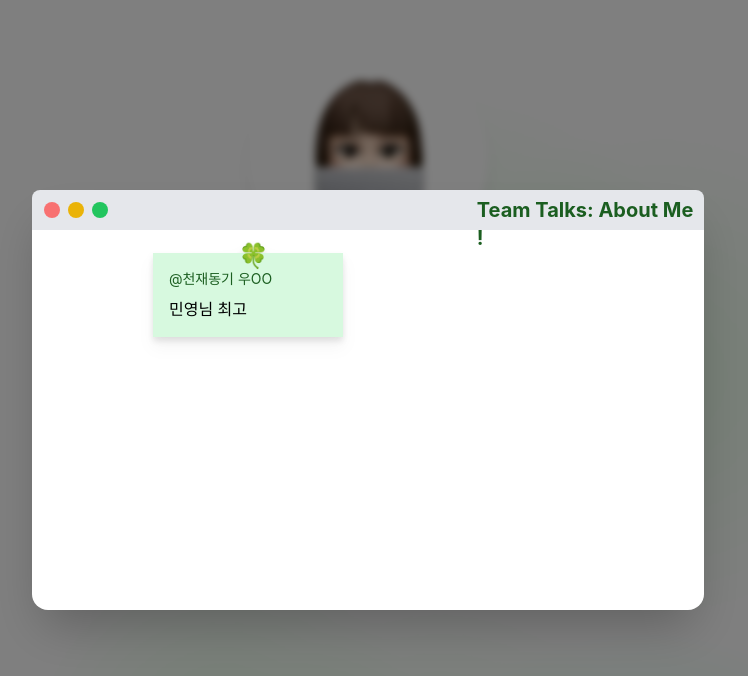
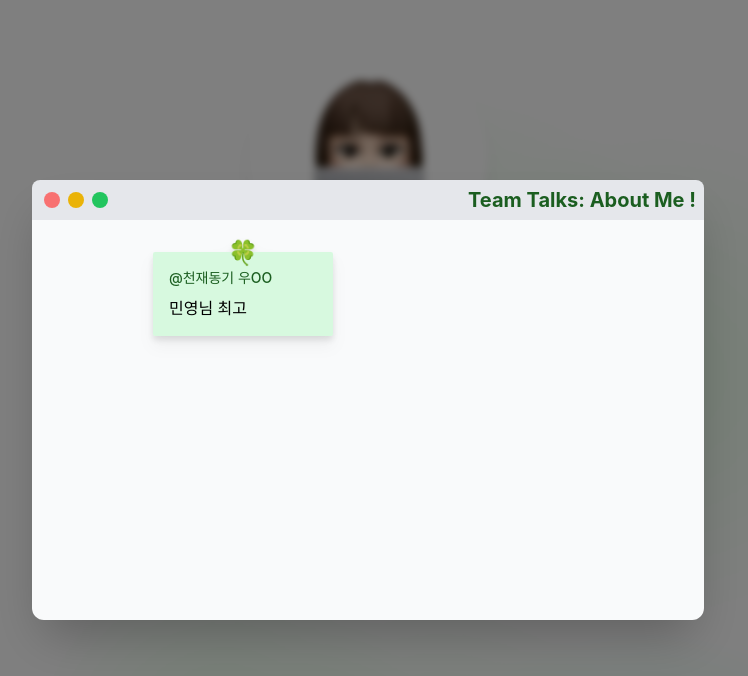
Before and after one commit to my2min0/portfolio, a React (Create React App) app: page / in a window 1280 px wide. Both pictures are taken after a click on the button "팀원 리뷰 보기". Shown: the part 960-1636 px from the top of the page, without its empty margins (272-1020 px from the left). Built offline with nearby package versions, Linux system fonts and the light colour scheme; the HTML template or start-up script is replaced by a standard one.

Commit message:
이젠 제발,,,!! 두근!

```diff
--- a/src/components/sections/TeamReviewModal.js
+++ b/src/components/sections/TeamReviewModal.js
@@ -5,7 +5,7 @@ const TeamReviewModal = ({ isOpen, onClose }) => {
 
     return (
         <div className="fixed inset-0 bg-black/50 backdrop-blur-sm flex items-center justify-center z-50">
-            <div className="relative bg-white rounded-2xl max-w-md md:max-w-2xl w-full mx-4 shadow-2xl aspect-[16/10]">
+            <div className="relative bg-white rounded-2xl max-w-md aspect-[16/12] md:max-w-2xl md:aspect-[16/10] w-full mx-4 shadow-2xl">
                 {/* 맥북 사파리 st 헤더 */}
                 <div className="bg-gray-200 rounded-t-lg p-3 w-full group">
                     <div className="flex items-center space-x-2" onClick={onClose}>
@@ -31,16 +31,31 @@ const TeamReviewModal = ({ isOpen, onClose }) => {
                             </div>
                         </div>
                         {/* 팀원 리뷰 타이틀 */}
-                        <p className="absolute left-[53%] top-[3.5%] text-sm sm:top-[2.5%] sm:text-base md:left-[65%] md:top-[1.5%] md:text-xl font-bold text-[#1B5E20] mb-4">Team Talks: About Me !</p>
+                        <div className="absolute inset-0 flex items-top justify-end pointer-events-none pt-[6px] pr-[8px]">
+                            <p className="text-xl font-bold text-[#1B5E20]">Team Talks: About Me !</p>
+                        </div>
                     </div>
                 </div>
 
                 {/* 팀원 리뷰 메인 공간 */}
-                <div className="absolute top-[20%] md:top-[15%] left-[18%] bg-[#D7F9DF] w-[130px] md:w-[190px] drop-shadow-lg p-4">
-                    <p className="absolute text-lg md:text-2xl top-[-14%] md:top-[-15%] left-[45%]">🍀</p>
-                    <p className="text-[10px] md:text-sm text-[#1B5E20] mb-2">@천재동기 우OO</p>
-                    <p className="text-xs md:text-base">민영님 최고<br/></p>
+                <div className="relative min-h-[300px] md:min-h-[400px] bg-gray-50 rounded-b-xl overflow-hidden">
+                    {/* 팀원 리뷰 메인 공간 - 컨테이너 크기에 따른 반응형 */}
+                    <div className="absolute bg-[#D7F9DF] drop-shadow-lg p-3 md:p-4 rounded-sm
+                                    top-[8%] left-[18%] w-[28%] max-w-[180px]">
+                        <div className="absolute text-md md:text-2xl -top-[21%] md:-top-[18%] left-[50%] transform -translate-x-1/2">
+                            🍀
+                        </div>
+                        <p className="text-[10px] md:text-sm text-[#1B5E20] mb-1 md:mb-2 font-medium">
+                            @천재동기 우OO
+                        </p>
+                        <p className="text-xs md:text-base leading-tight">
+                            민영님 최고
+                        </p>
+                    </div>
                 </div>
+
+
+
 
             </div>
         </div>
```
